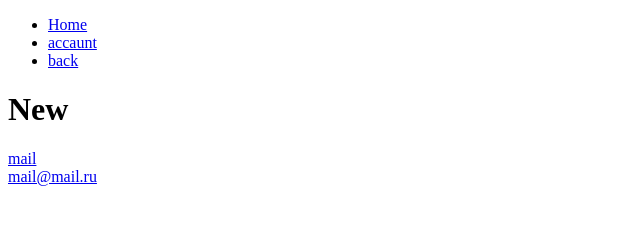
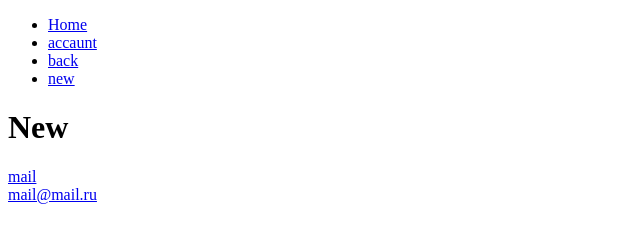
Before and after one commit to Borisisichec/new-progect, a plain HTML site: page index.html in a window 1280 px wide. Shown: the whole page, without its empty margins (0-640 px from the left). Drawn offline with Linux system fonts and the light colour scheme.

Commit message:
Update index.html

```diff
--- a/index.html
+++ b/index.html
@@ -17,6 +17,9 @@
             <li>
                 <a href="#">back</a>
             </li>
+            <li>
+                <a href="#">new</a>
+            </li>
         </ul>
     </nav>
     <h1>New</h1>
```
